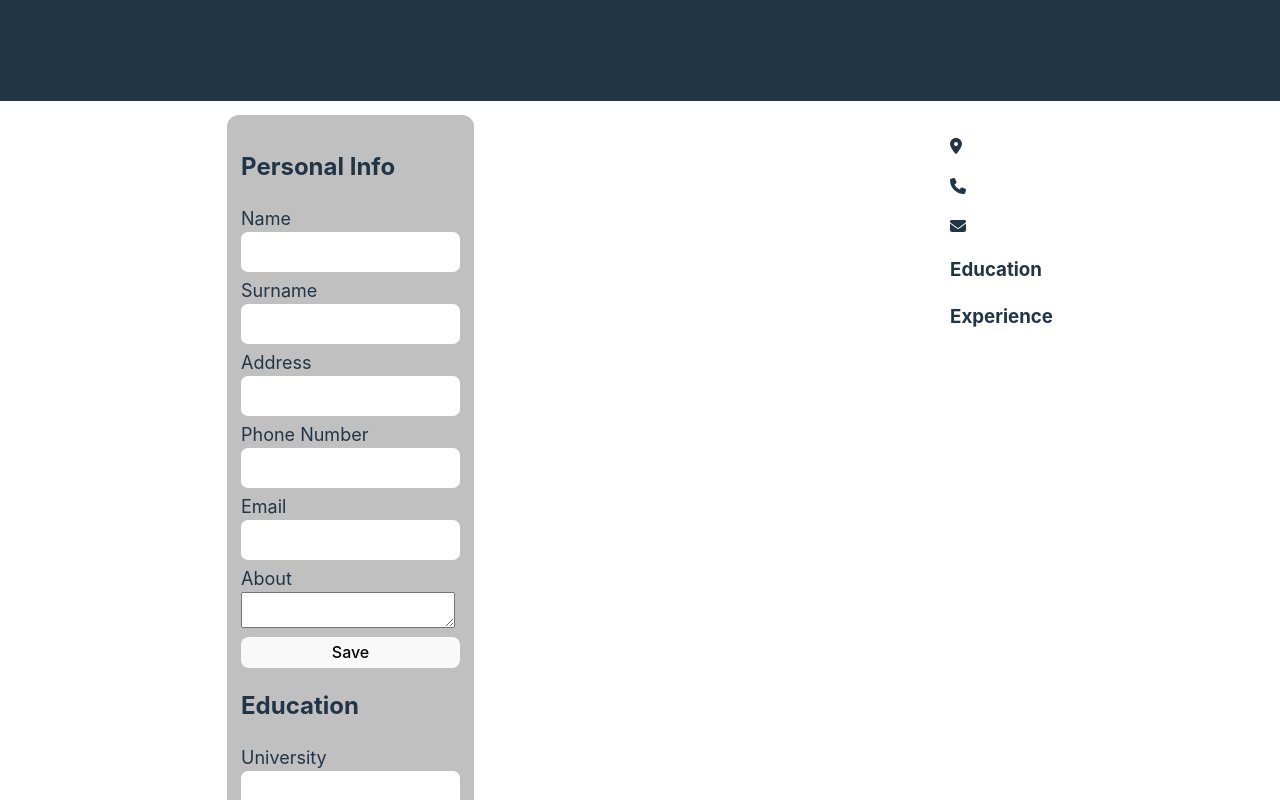
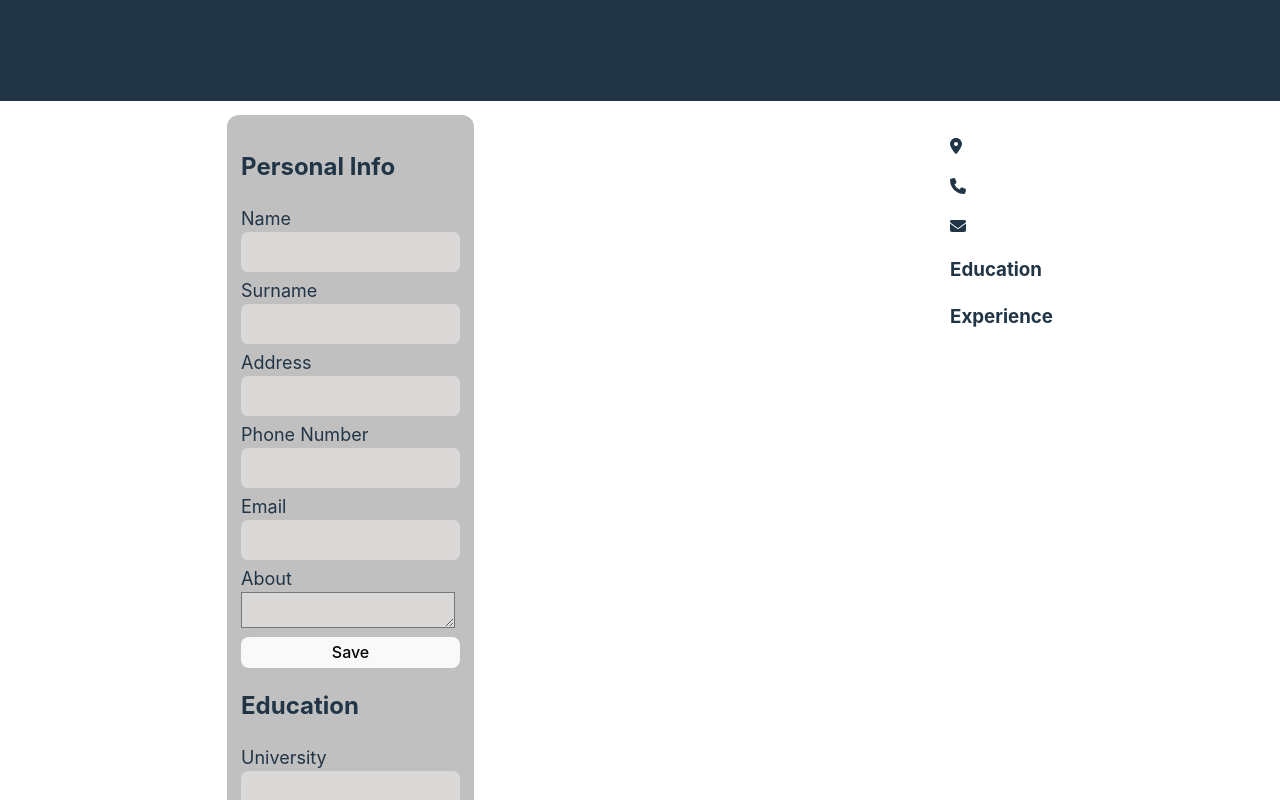
Before and after one commit to mbdeviant/resume-generator, a React (Vite) app: page / in a window 1280 px wide. Shown: the top 800 px of the page. Built offline with nearby package versions, Linux system fonts and the light colour scheme.

Commit message:
change textarea background color

```diff
--- a/src/index.css
+++ b/src/index.css
@@ -73,6 +73,9 @@ label {
   justify-content: center;
   padding-top: 8px;
 }
+.preview {
+  color: #213547;
+}
 button {
   border-radius: 8px;
   border: 1px solid transparent;
@@ -101,6 +104,8 @@ input {
   min-width: 200px;
   display: block;
   font-size: 16px;
+  color: black;
+  background-color: #dbd8d8;
 }
 input:active {
   border: 2px solid var(--darkBlue);
@@ -109,6 +114,8 @@ input:active {
 textarea {
   width: 208px;
   resize: vertical;
+  color: black;
+  background-color: #dbd8d8;
 }
 
 .infoForm,
```
